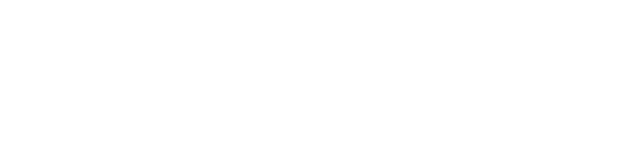
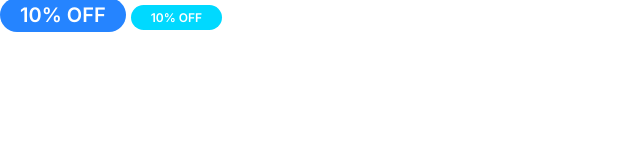
Before and after one commit to Anky-y/Moshify_Ank, a plain HTML site: page index.html in a window 1280 px wide. Shown: the whole page, without its empty margins (0-640 px from the left). Drawn offline with Linux system fonts and the light colour scheme.

Commit message:
styling badges

```diff
--- a/Css/styles.css
+++ b/Css/styles.css
@@ -88,3 +88,40 @@ a {
         font-size: 1.5rem;
     }
 }
+/* badges */
+
+.badge {
+    border-radius: 20px;
+    color: white;
+    font-size: 2rem;
+    font-weight: 600;
+    padding: 0.5rem 2rem;
+    text-transform: uppercase ;
+    white-space: nowrap;
+}
+
+
+
+.badge--primary {
+    background: var(--primary-color);
+}
+
+.badge--secondary {
+    background: var(--secondary-color);
+}
+
+.badge--small {
+    font-size: 1.6rem;
+}
+
+
+
+@media screen and (mind-width:1024px) {
+    .badge {
+        font-size: 1.5rem;
+    }
+}
+
+.badge--small {
+    font-size: 1.2rem;
+}
--- a/index.html
+++ b/index.html
@@ -7,7 +7,7 @@
     <link rel="preconnect" href="https://fonts.googleapis.com" />
     <link rel="preconnect" href="https://fonts.gstatic.com" crossorigin />
     <link
-      href="https://fonts.googleapis.com/css2?family=Inter:wght@400;700&display=swap"
+      href="https://fonts.googleapis.com/css2?family=Inter:wght@400;600;700&display=swap"
       rel="stylesheet"
     />
     <link rel="stylesheet" href="Css/normalize.css" />
@@ -15,6 +15,8 @@
     <title>Document</title>
   </head>
 <body>
+<span class="badge badge--primary">10% Off</span>
+<span class="badge badge--secondary badge--small">10% off</span>
 
 </body>
 
```
Also changed, not shown: components/badges.html (added, +4 -0 lines).
